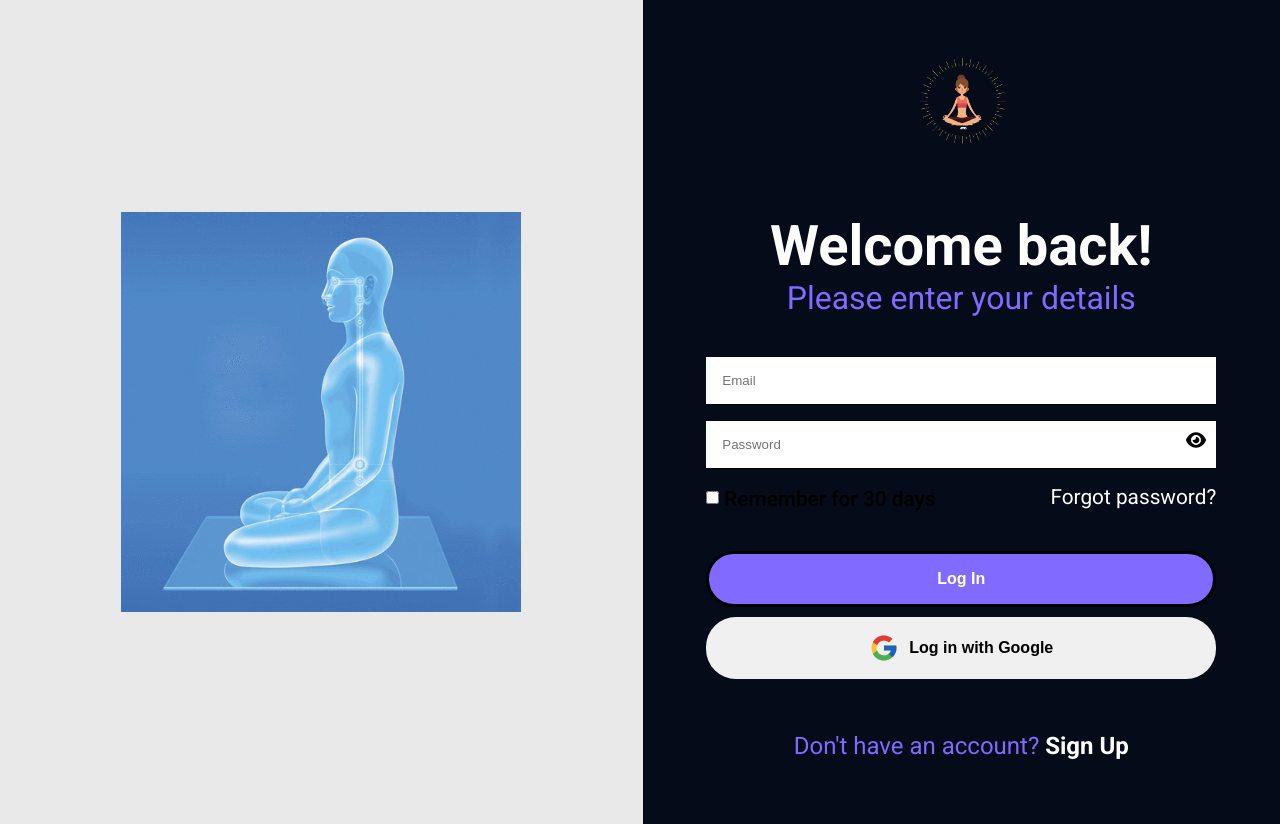
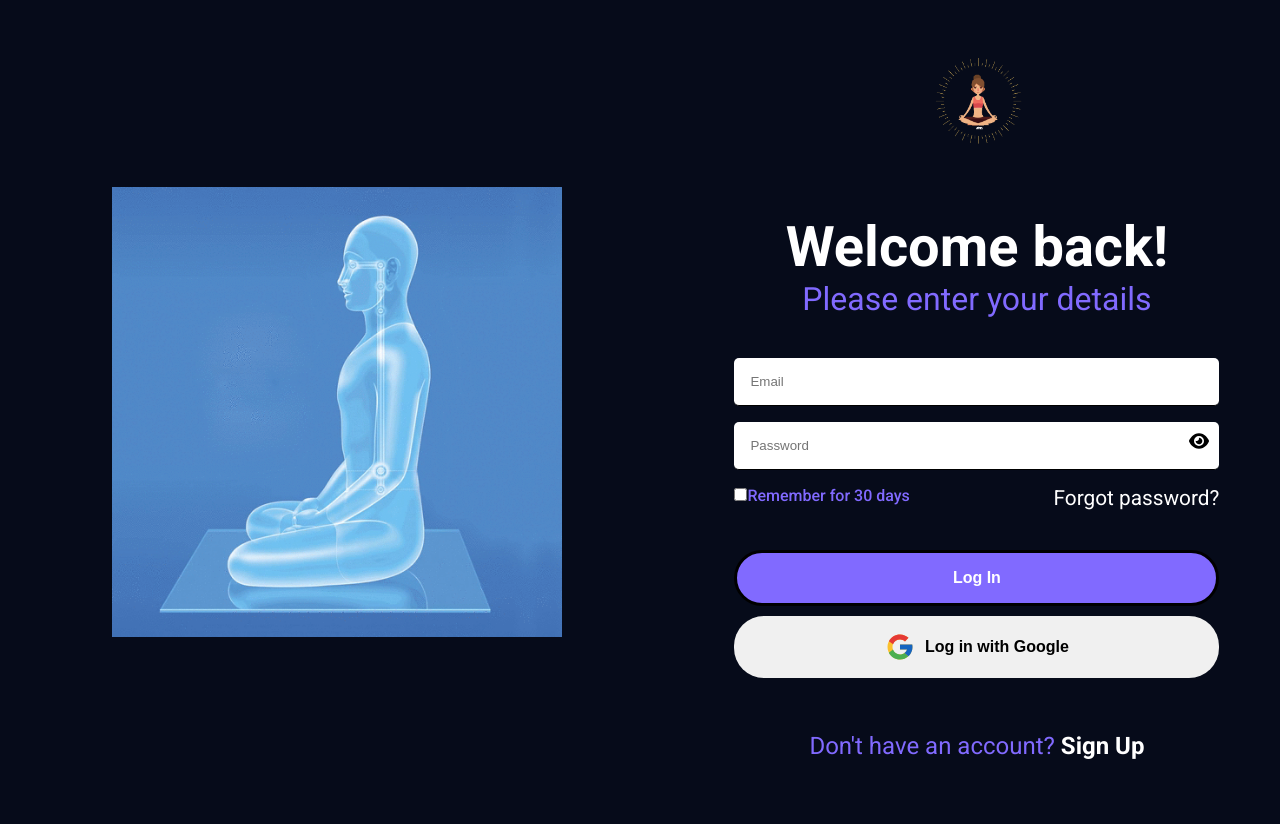
Before and after one commit to Soham2395/Meditation-App, a React (Create React App) app: page /login in a window 1280 px wide. Built offline with nearby package versions, Linux system fonts and the light colour scheme.

Commit message:
Sweet alert added

```diff
--- a/package.json
+++ b/package.json
@@ -21,6 +21,7 @@
     "react-waypoint": "^10.3.0",
     "remixicon": "^4.2.0",
     "slick-carousel": "^1.8.1",
+    "sweetalert2": "^11.11.0",
     "swiper": "^6.8.4",
     "typed.js": "^2.1.0",
     "web-vitals": "^2.1.4"
--- a/src/pages/Login.jsx
+++ b/src/pages/Login.jsx
@@ -1,15 +1,49 @@
-import React, { useEffect, useState } from "react";
+import React, { useState } from "react";
 import Image from "../images/photos.gif";
 import Logo from "../images/logo1.gif";
 import GoogleSvg from "../images/icons8-google.svg";
 import { FaEye } from "react-icons/fa6";
 import { FaEyeSlash } from "react-icons/fa6";
 import "../styles/login.css";
-
+import Swal from "sweetalert2";
 
 
 const Login = () => {
   const [ showPassword, setShowPassword ] = useState(false);
+  const [email, setEmail] = useState("");
+  const [password, setPassword] = useState("");
+  const [error, setError] = useState("");
+
+  const validEmail = "sohamchakraborty365@gmail.com";
+  const validPassword = "soham123";
+  const handleSubmit = (e) => {
+    e.preventDefault();
+    if (!email || !password) {
+      Swal.fire({
+        icon: "error",
+        title: "Oops...",
+        text: "Please enter both email and password",
+      });
+      return;
+    }
+
+    if (email === validEmail && password === validPassword) {
+      Swal.fire({
+        icon: "success",
+        title: "Login Successful",
+        text: "Redirecting...",
+        timer: 1500,
+        showConfirmButton: false,
+      }).then(() => {
+        window.location.href = "https://3-d-slider-react-js.vercel.app/";
+      });
+    } else {
+      Swal.fire({
+        icon: "error",
+        title: "Invalid email or password",
+      });
+    }
+  };
 
 
   return (
@@ -25,10 +59,14 @@ const Login = () => {
           <div className="login-center">
             <h2>Welcome back!</h2>
             <p>Please enter your details</p>
-            <form>
-              <input type="email" placeholder="Email" />
+            {error && <p className="error-message">{error}</p>}
+            <form onSubmit={handleSubmit}>
+              <input type="email" placeholder="Email" value={email}
+              onChange={(e) => setEmail(e.target.value)}/>
               <div className="pass-input-div">
-                <input type={showPassword ? "text" : "password"} placeholder="Password" />
+                <input type={showPassword ? "text" : "password"} placeholder="Password"
+                value={password}
+                onChange={(e) => setPassword(e.target.value)} />
                 {showPassword ? <FaEyeSlash onClick={() => {setShowPassword(!showPassword)}} /> : <FaEye onClick={() => {setShowPassword(!showPassword)}} />}
 
               </div>
@@ -45,7 +83,7 @@ const Login = () => {
                 </a>
               </div>
               <div className="login-center-buttons">
-                <button type="button"><a href="https://3-d-slider-react-js.vercel.app/">Log In</a></button>
+                <button type="submit">Log In</button>
                 <button type="button">
                   <img src={GoogleSvg} alt="" />
                   Log in with Google
--- a/src/styles/login.css
+++ b/src/styles/login.css
@@ -16,7 +16,6 @@
 .login-left{
   flex-grow: 1;
   height: 103vh;
-  background-color: #E9E9E9;
 
   display: flex;
   justify-content: center;
@@ -24,7 +23,7 @@
 }
 
 .login-left img{
-  width: 400px;
+  width: 450px;
 }
 
 .login-right{
@@ -91,6 +90,7 @@ form input[type='text']
   border-bottom: 1px solid black;
   outline: none;
   box-sizing: border-box;
+  border-radius: 5px;
 }
 
 .pass-input-div{
@@ -116,6 +116,16 @@ form button[type='button'] {
   border-radius: 30px;
   font-weight: 600;
 }
+form button[type='submit'] {
+  width: 100%;
+  padding: 16px;
+  border: none;
+  border-radius: 4px;
+  font-size: 16px;
+  cursor: pointer;
+  border-radius: 30px;
+  font-weight: 600;
+}
 
 
 .login-center-options{
@@ -123,17 +133,16 @@ form button[type='button'] {
   justify-content: space-between;
 }
 
-.remember-div{
-  display:flex;
-  align-items: center;
-  column-gap: 5px;
+.error-message p{
+  display: flex;
 }
 
 .remember-div label{
-  font-size: 1.3rem;
+  font-size: 1rem;
   font-weight: 500;
   cursor: pointer;
   margin-top: 2px;
+  color: #816aff;
 }
 
 .forgot-pass-link{
@@ -160,7 +169,8 @@ form button[type='button'] {
 
 .login-center-buttons button:nth-child(1):hover{
   color: #333;
-  background-color: white;
+  background-color: #379cf6;
+  transition:0.3s ease;
 }
 
 .login-center-buttons button:nth-child(2){
@@ -176,7 +186,8 @@ form button[type='button'] {
 }
 
 .login-center-buttons button:nth-child(2):hover{
-  background-color: #c4c4c457;
+  transition: 0.3s ease;
+  background-color: #379cf6;
 }
 
 .login-bottom-p{
```
Also changed, not shown: 1 other file (tests, documents, lock files or other folders).
